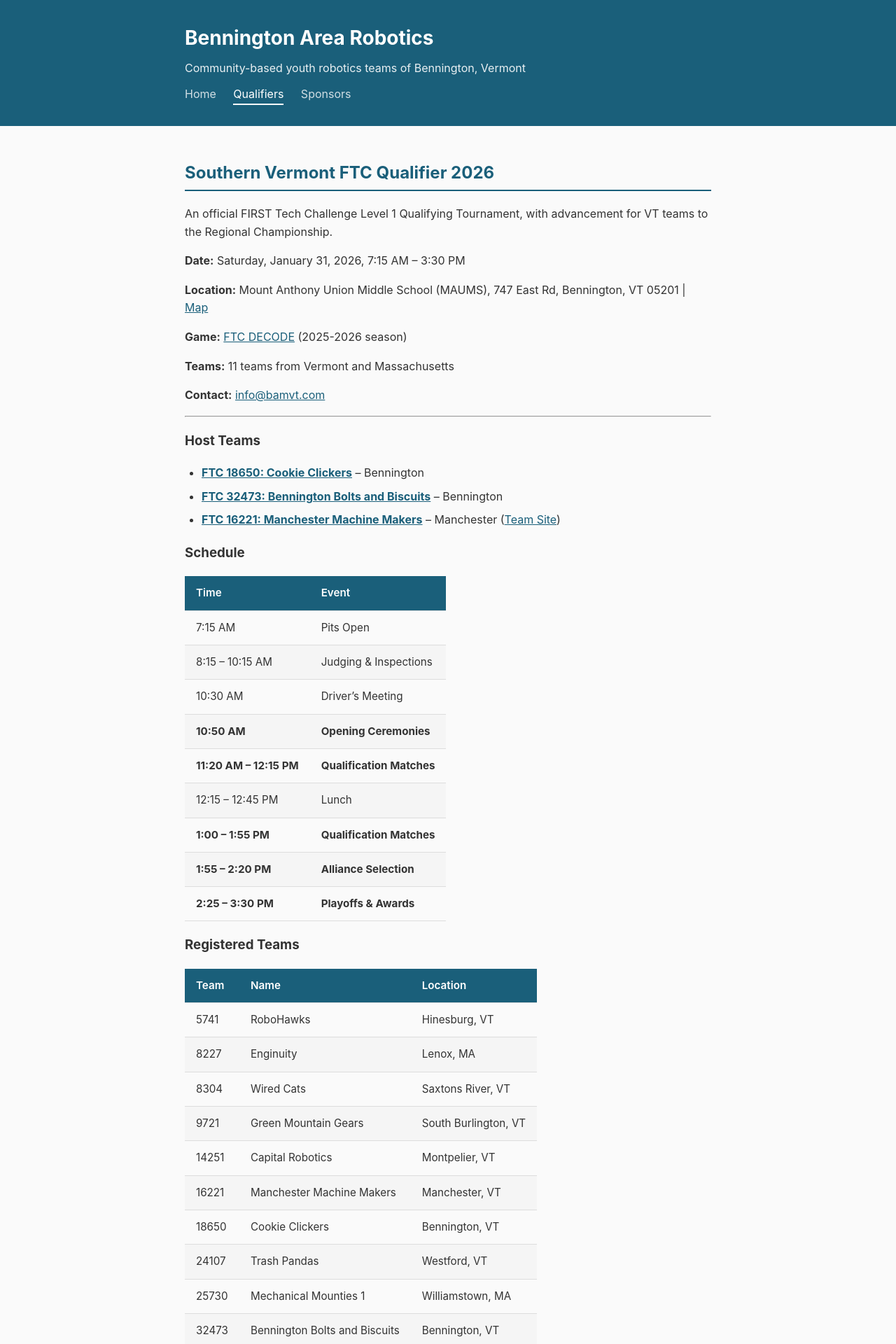
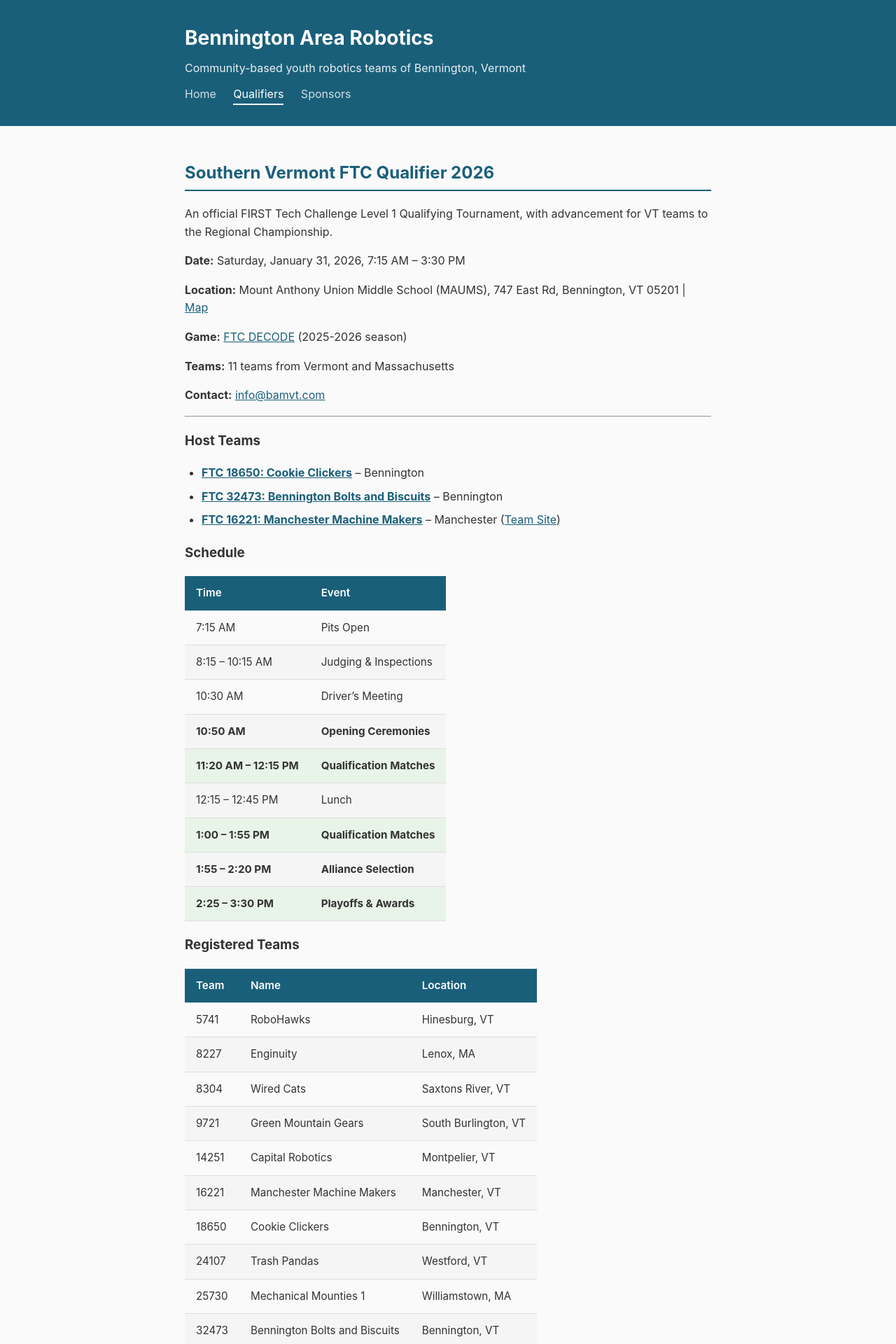
Before and after one commit to bennington-area-robotics/bennington-area-robotics.github.io, a Jekyll site: the page built from events/bennington-qualifier-2026.md, in a window 1280 px wide. Shown: the top 1920 px of the page at 70% size. Built offline with Jekyll 4.4.1, drawn with Linux system fonts in a browser that asks for light colours.

Commit message:
with colors

```diff
--- a/_layouts/default.html
+++ b/_layouts/default.html
@@ -124,6 +124,13 @@
     thead tr:hover {
       background: var(--primary);
     }
+    /* Highlight rows containing bold text */
+    tr:has(strong) {
+      background: #e8f4e8;
+    }
+    tr:has(strong):hover {
+      background: #d4e8d4;
+    }
   </style>
 </head>
 <body>
```
